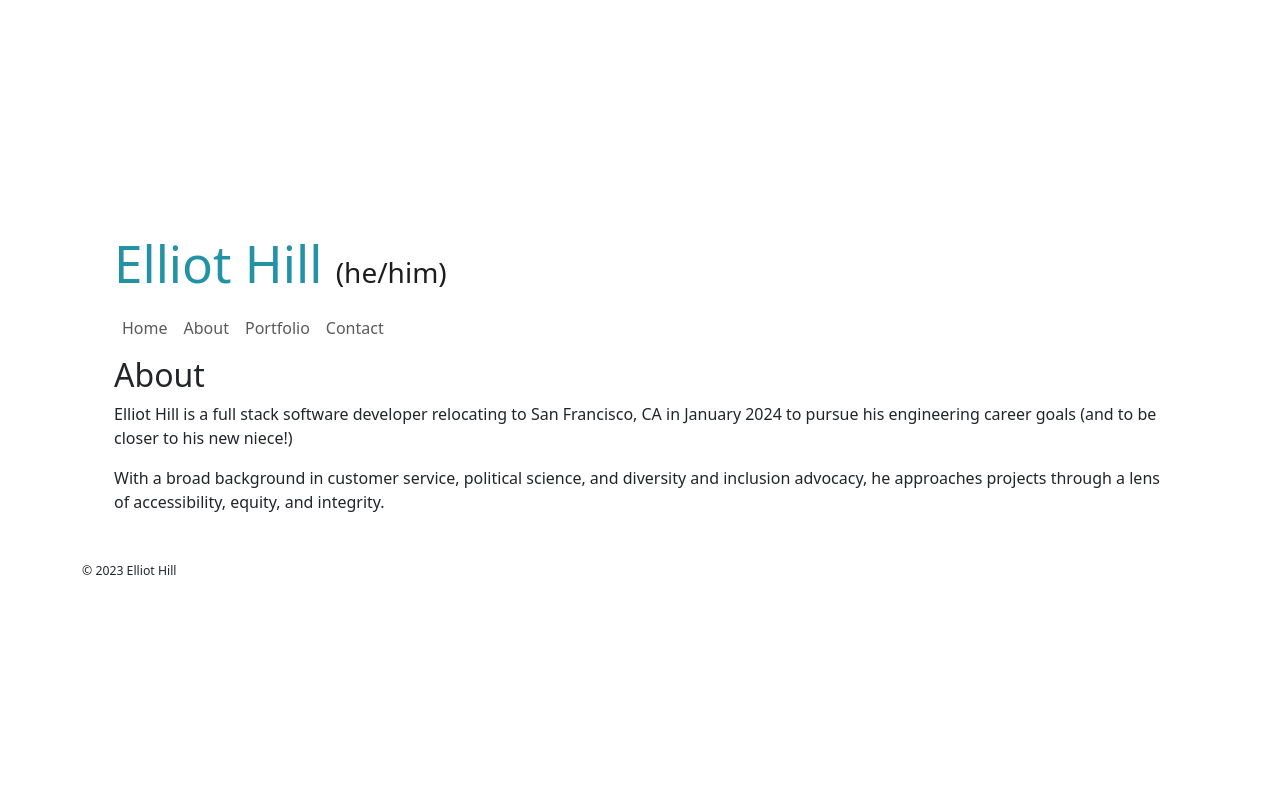
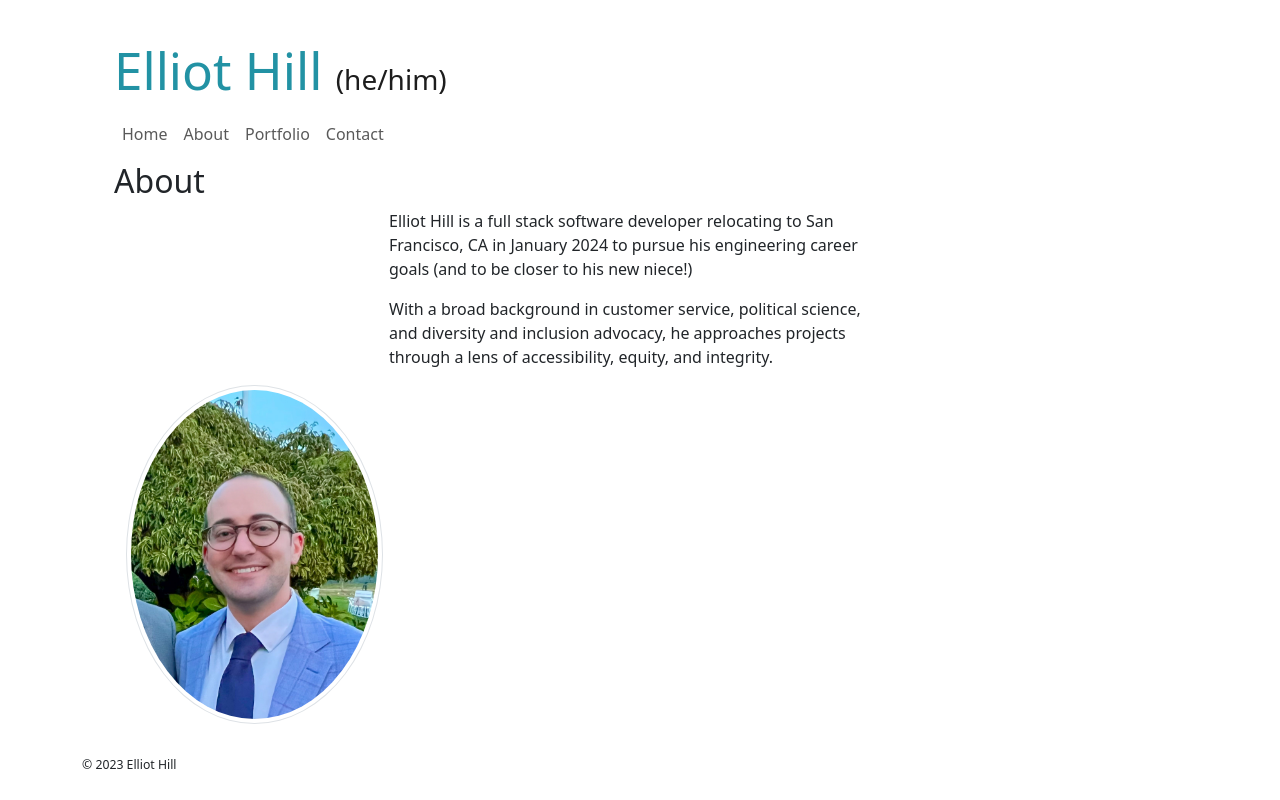
Before and after one commit to elliotvhill/portfolio-site, a React (Vite) app: page /about in a window 1280 px wide. Built offline with nearby package versions, Linux system fonts and the light colour scheme.

Commit message:
adding about page image, minor style changes

```diff
--- a/src/components/About.jsx
+++ b/src/components/About.jsx
@@ -1,13 +1,26 @@
 export default function About() {
     return (
-        <div className="about">
-            <h2 className="about-head main-brand">About</h2>
-            <div className="about-main">
-                    <p>Elliot Hill is a full stack software developer relocating to San Francisco, CA in January 2024 to pursue his engineering career goals (and to be closer to his new niece!)</p>
-                    <p>With a broad background in customer service, political science, and diversity and inclusion advocacy, he approaches projects through a lens of accessibility, equity, and integrity.</p>
+        <div className='about'>
+            <h2 className='about-head main-brand'>About</h2>
+            <div className='container w-50'>
+                <p>
+                    Elliot Hill is a full stack software developer relocating to
+                    San Francisco, CA in January 2024 to pursue his engineering
+                    career goals (and to be closer to his new niece!)
+                </p>
+                <p>
+                    With a broad background in customer service, political
+                    science, and diversity and inclusion advocacy, he approaches
+                    projects through a lens of accessibility, equity, and
+                    integrity.
+                </p>
             </div>
-            <div className="img-profile">
-                {/* <img src="#" alt="A headshot of Elliot wearing a blue suit and tie with greenery in the background."/> */}
+            <div className='container'>
+                <img
+                    src='src/assets/LI profile pic.jpeg'
+                    alt='A headshot of Elliot wearing a blue suit and tie with greenery in the background.'
+                    className="img-thumbnail rounded-circle w-25"
+                />
             </div>
         </div>
     )
```
Also changed, not shown: src/assets/LI profile pic.jpeg (added).
